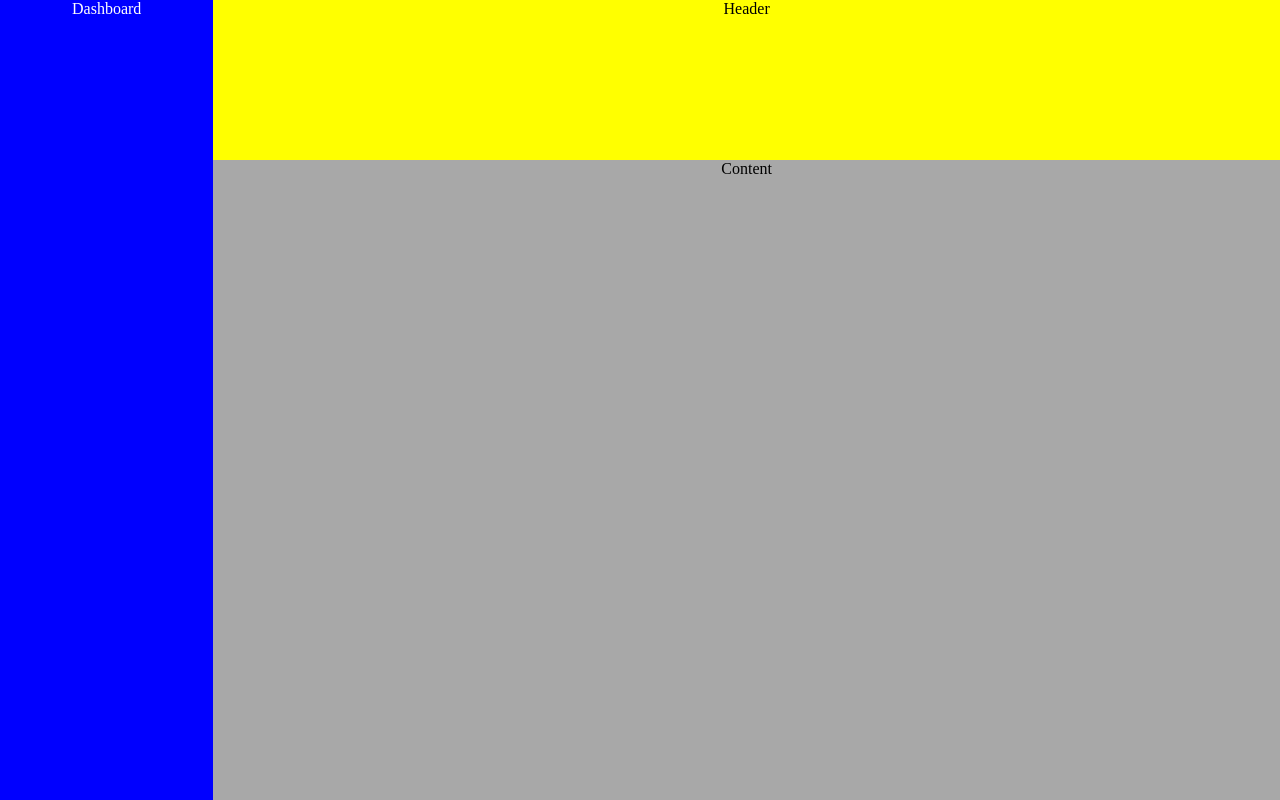
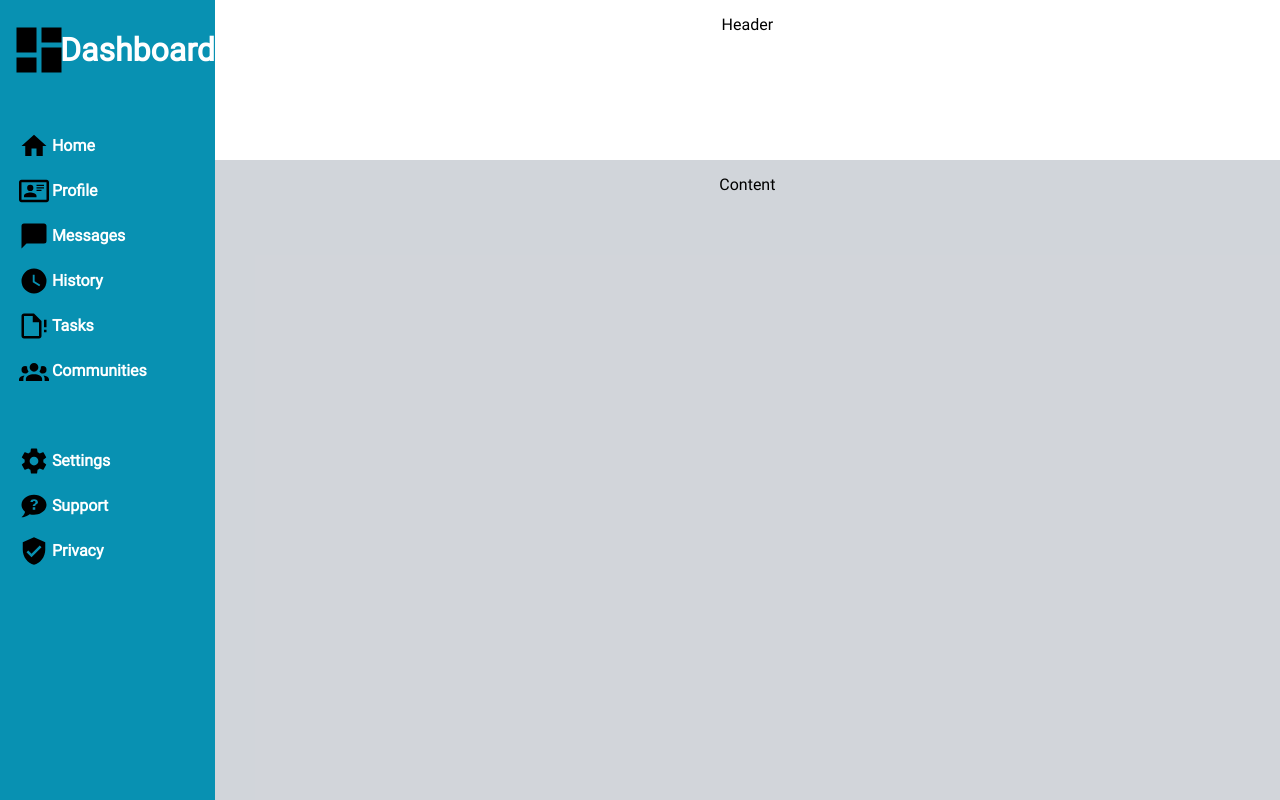
Before and after one commit to Kieran-Go/admin-dashboard, a plain HTML site: page index.html in a window 1280 px wide. Drawn offline with Linux system fonts and the light colour scheme.

Commit message:
Create sidebar content
Created all the content for the sidebar, including the desired
layout and stylings.
Added new fonts.
Added svg icons for the sidebar.

```diff
--- /dev/null
+++ b/css/fonts.css
@@ -0,0 +1,24 @@
+@font-face {
+    font-family: 'robotoregular';
+    src: url('../fonts/roboto-regular.woff2') format('woff2'),
+         url('../fonts/roboto-regular.woff') format('woff');
+    font-weight: normal;
+    font-style: normal;
+
+}
+@font-face {
+    font-family: 'robotoblack';
+    src: url('../fonts/roboto-black.woff2') format('woff2'),
+         url('../fonts/roboto-black.woff') format('woff');
+    font-weight: normal;
+    font-style: normal;
+
+}
+@font-face {
+    font-family: 'robotobold';
+    src: url('../fonts/roboto-bold.woff2') format('woff2'),
+         url('../fonts/roboto-bold.woff') format('woff');
+    font-weight: normal;
+    font-style: normal;
+
+}
--- a/css/styles.css
+++ b/css/styles.css
@@ -1,6 +1,6 @@
 *{
-    margin: 0;
     padding: 0;
+    font-family: 'robotoregular', sans-serif;
 }
 html, body{
     height: 100%;
@@ -14,21 +14,65 @@ html, body{
     grid-template-rows: 1fr 4fr;
 }
 
+/* Sidebar Styles*/
+
 .sidebar{
-    background-color: blue;
+    background-color: #0891b2;
     color: white;
     grid-column: 1;
     grid-row: 1 / 3;
 }
 
+ .sidebar-header{
+    font-size: 2em;
+    font-family: 'robotobold', sans-serif;
+    font-weight: bold;
+    display: grid;
+    grid-template-columns: 1fr 3fr;
+    align-items: center;
+    margin-bottom: 30px;
+}
+.sidebar-header img{
+    width: 60px;
+    padding-left: 15%;
+}
+
+.sidebar-content{
+    font-size: 1em;
+    font-weight: bold;
+    display: grid;
+    grid-template-columns: 1fr 5fr;
+    align-items: center;
+    padding-left: 9%;
+    margin-bottom: 15px;
+
+}
+.sidebar-content img{
+    width: 30px;
+}
+
+.gapped{
+    margin-top: 60px;
+}
+
+.sidebar-content a{
+    text-decoration: none;
+    color: white;
+}
+
+.sidebar-content a, .sidebar-header p{
+    justify-self: start;
+}
+
+
+
 .header{
-    background-color: yellow;
     grid-column: 2;
     grid-row: 1;
 }
 
 .content{
-    background-color: rgb(168, 168, 168);
+    background-color: #9ca3af75;
     grid-column: 2;
     grid-row: 2;
 }
--- a/index.html
+++ b/index.html
@@ -4,6 +4,7 @@
     <meta charset="UTF-8">
     <meta name="viewport" content="width=device-width, initial-scale=1.0">
     <link rel="stylesheet" href="css/normalize.css">
+    <link rel="stylesheet" href="css/fonts.css">
     <link rel="stylesheet" href="css/styles.css">
     <title>Admin Dashboard</title>
 </head>
@@ -11,7 +12,49 @@
 
     <div class="container">
         <div class="sidebar">
-            <p>Dashboard</p>
+            <div class="sidebar-header">
+                <img src="img/icons/view-dashboard.svg">
+                <p>Dashboard</p>
+            </div>
+
+            <div class="sidebar-content">
+                <img src="img/icons/home.svg">
+                <a href="">Home</a>
+            </div>
+            <div class="sidebar-content">
+                <img src="img/icons/card-account-details-outline.svg">
+                <a href="">Profile</a>
+            </div>
+            <div class="sidebar-content">
+                <img src="img/icons/message.svg">
+                <a href="">Messages</a>
+            </div>
+            <div class="sidebar-content">
+                <img src="img/icons/clock.svg">
+                <a href="">History</a>
+            </div>
+            <div class="sidebar-content">
+                <img src="img/icons/file-alert-outline.svg">
+                <a href="">Tasks</a>
+            </div>
+            <div class="sidebar-content">
+                <img src="img/icons/account-group.svg">
+                <a href="">Communities</a>
+            </div>
+
+            <div class="sidebar-content gapped">
+                <img src="img/icons/cog.svg">
+                <a href="">Settings</a>
+            </div>
+            <div class="sidebar-content">
+                <img src="img/icons/chat-question.svg">
+                <a href="">Support</a>
+            </div>
+            <div class="sidebar-content">
+                <img src="img/icons/shield-check.svg">
+                <a href="">Privacy</a>
+            </div>
+
         </div>
 
         <div class="header">
```
Also changed, not shown: fonts/roboto-black.woff (added), fonts/roboto-black.woff2 (added), fonts/roboto-bold.woff (added), fonts/roboto-bold.woff2 (added), fonts/roboto-regular.woff (added), fonts/roboto-regular.woff2 (added), img/icons/account-group.svg (added), img/icons/card-account-details-outline.svg (added), img/icons/chat-question.svg (added), img/icons/clock.svg (added), img/icons/cog.svg (added), img/icons/file-alert-outline.svg (added), img/icons/home.svg (added), img/icons/message.svg (added), 2 more files.
